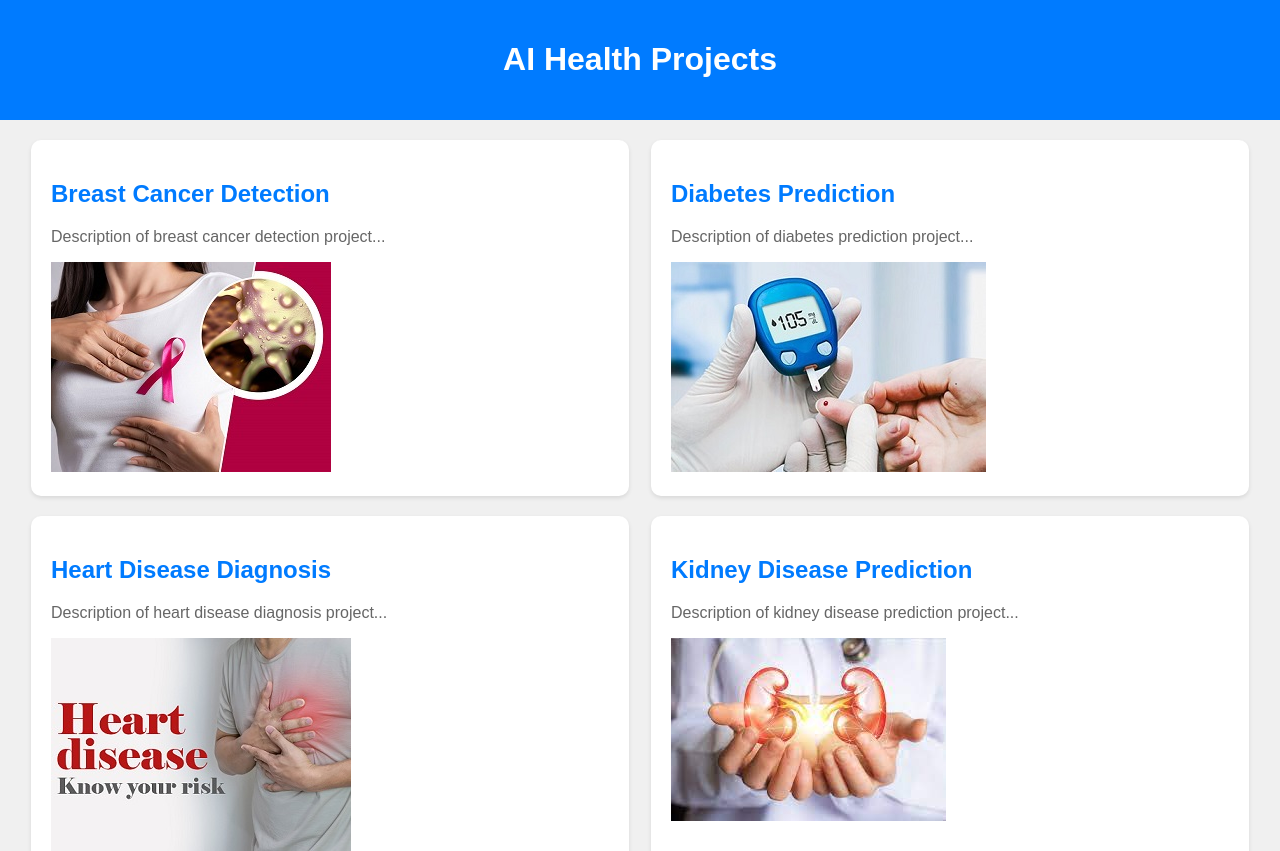
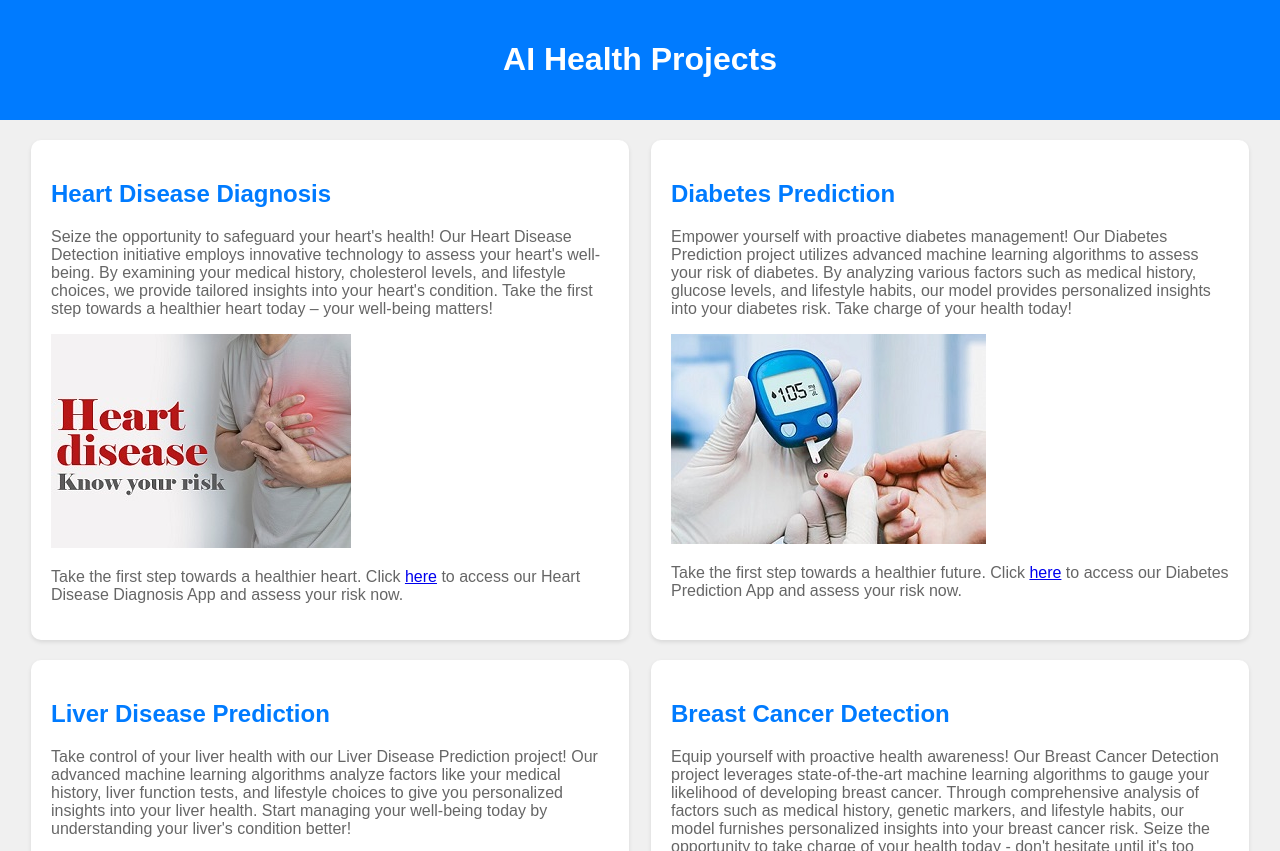
Before and after one commit to Tarique-dataEngineer/homepage_healt, a Flask app: page / in a window 1280 px wide. Shown: the top 851 px of the page. Run offline with Flask 3, Linux system fonts and the light colour scheme.

Commit message:
Update index.html

```diff
--- a/templates/index.html
+++ b/templates/index.html
@@ -11,25 +11,44 @@
         <h1>AI Health Projects</h1>
     </header>
     <main>
+
+        <section id="heart-disease">
+            <h2>Heart Disease Diagnosis</h2>
+            <p>Seize the opportunity to safeguard your heart's health! Our Heart Disease Detection initiative employs innovative technology to assess your heart's well-being. By examining your medical history, cholesterol levels, and lifestyle choices, we provide tailored insights into your heart's condition. Take the first step towards a healthier heart today – your well-being matters!</p>
+            <a href="https://heart-disease-pred-app.onrender.com">
+                <img src="{{ url_for('static', filename='heart_disease.jpg') }}" alt="Heart Disease">
+            </a>
+            <p>Take the first step towards a healthier heart. Click <a href="https://heart-disease-pred-app.onrender.com">here</a> to access our Heart Disease Diagnosis App and assess your risk now.</p>
+        </section>
+
+        <section id="diabetes">
+            <h2>Diabetes Prediction</h2>
+            <p>Empower yourself with proactive diabetes management! Our Diabetes Prediction project utilizes advanced machine learning algorithms to assess your risk of diabetes. By analyzing various factors such as medical history, glucose levels, and lifestyle habits, our model provides personalized insights into your diabetes risk. Take charge of your health today!</p>
+            <a href="https://diabetes-app-1kn2.onrender.com">
+                <img src="{{ url_for('static', filename='diabetes.jpg') }}" alt="Diabetes">
+            </a>
+            <p>Take the first step towards a healthier future. Click <a href="https://diabetes-app-1kn2.onrender.com">here</a> to access our Diabetes Prediction App and assess your risk now.</p>
+        </section>
+
+
+        <section id="liver-disease">
+            <h2>Liver Disease Prediction</h2>
+            <p>Take control of your liver health with our Liver Disease Prediction project! Our advanced machine learning algorithms analyze factors like your medical history, liver function tests, and lifestyle choices to give you personalized insights into your liver health. Start managing your well-being today by understanding your liver's condition better!</p>
+            <a href="https://liver-disease-prediction-app.onrender.com">
+                <img src="{{ url_for('static', filename='liver_disease.jpg') }}" alt="Liver Disease">
+            </a>
+            <p>Take the first step towards a healthier liver. Click <a href="https://liver-disease-prediction-app.onrender.com">here</a> to access our Liver Disease Prediction App and assess your risk now.</p>
+        </section>
+
         <section id="breast-cancer">
             <h2>Breast Cancer Detection</h2>
-            <p>Description of breast cancer detection project...</p>
+            <p>Equip yourself with proactive health awareness! Our Breast Cancer Detection project leverages state-of-the-art machine learning algorithms to gauge your likelihood of developing breast cancer. Through comprehensive analysis of factors such as medical history, genetic markers, and lifestyle habits, our model furnishes personalized insights into your breast cancer risk. Seize the opportunity to take charge of your health today - don't hesitate until it's too late.!</p>
+
+            <a href="https://breast-cancer-prediction-app-u8pz.onrender.com/">
             <img src="{{ url_for('static', filename='breast_cancer.jpg') }}" alt="Breast Cancer">
-        </section>
-        <section id="diabetes">
-            <h2>Diabetes Prediction</h2>
-            <p>Description of diabetes prediction project...</p>
-            <img src="{{ url_for('static', filename='diabetes.jpg') }}" alt="Diabetes">
-        </section>
-        <section id="heart-disease">
-            <h2>Heart Disease Diagnosis</h2>
-            <p>Description of heart disease diagnosis project...</p>
-            <img src="{{ url_for('static', filename='heart_disease.jpg') }}" alt="Heart Disease">
-        </section>
-        <section id="kidney-disease">
-            <h2>Kidney Disease Prediction</h2>
-            <p>Description of kidney disease prediction project...</p>
-            <img src="{{ url_for('static', filename='kidney_disease.jpg') }}" alt="Kidney Disease">
+            </a>
+            <p>Click <a href="https://breast-cancer-prediction-app-u8pz.onrender.com/">here</a>
+                Take Control of Your Health: Check Your Breast Cancer Risk Now.</p>
         </section>
     </main>
     <footer>
```
